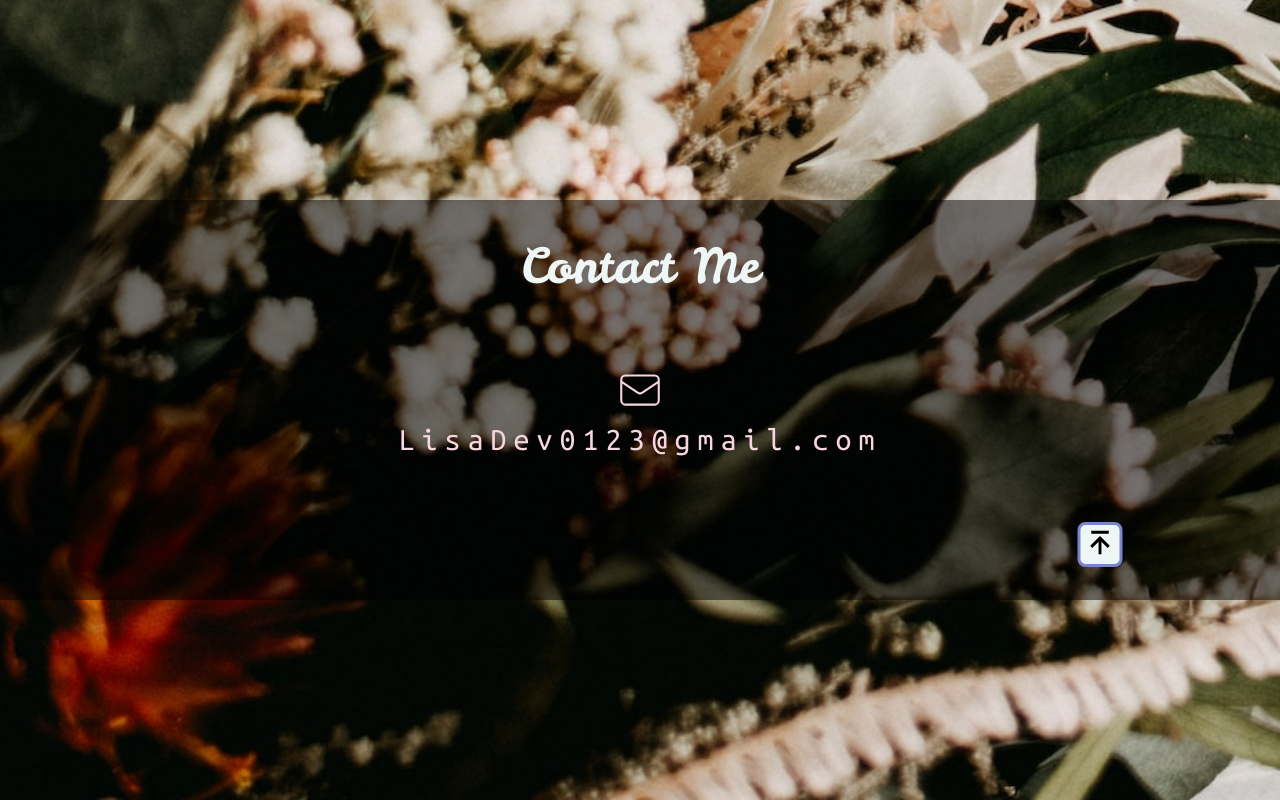
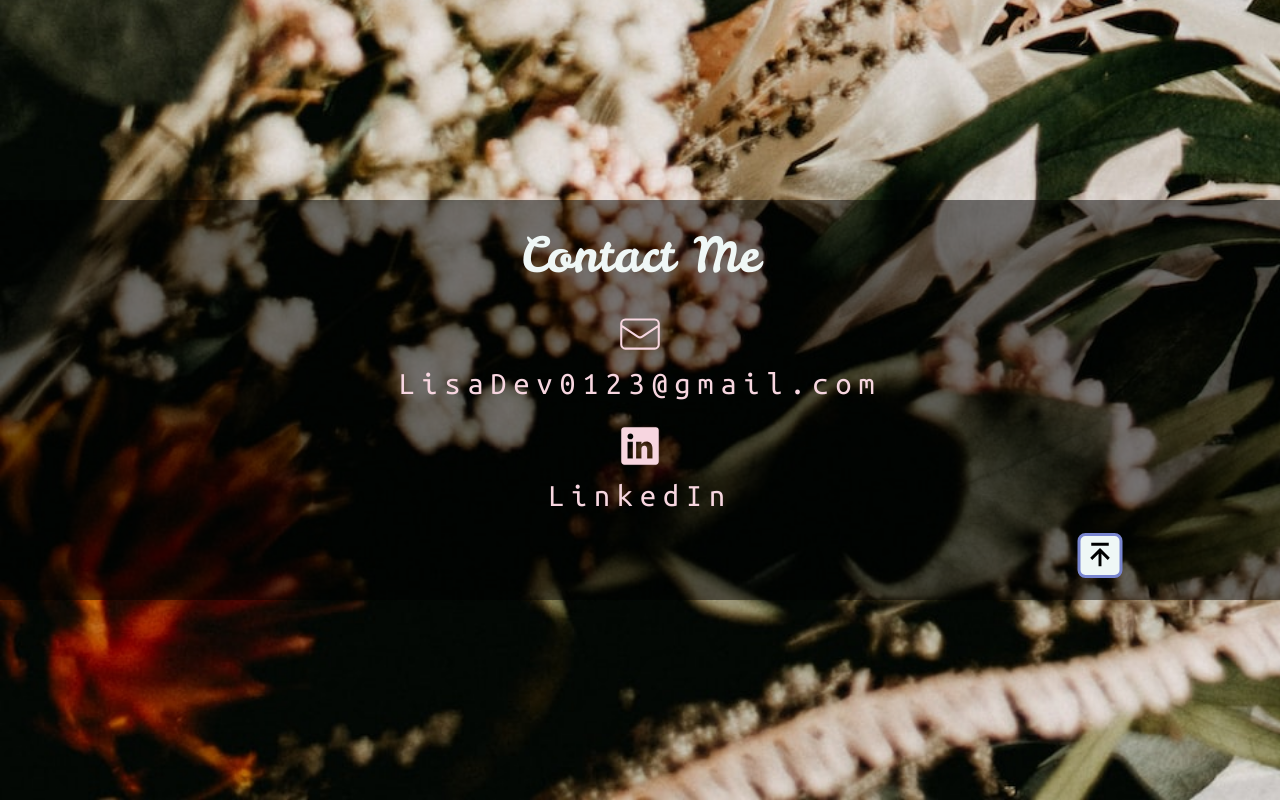
Before and after one commit to lisa-go/portfolio, a React (Vite) app: page / in a window 1280 px wide. Shown: the part 3615-4415 px from the top of the page. Built offline with nearby package versions, Linux system fonts and the light colour scheme.

Commit message:
links open in new tab, added linkedin profile

```diff
--- a/src/components/Contact.jsx
+++ b/src/components/Contact.jsx
@@ -1,13 +1,18 @@
 import { HiOutlineMail } from "react-icons/hi";
 import { BiArrowToTop } from "react-icons/bi";
+import { IoLogoLinkedin } from "react-icons/io";
 
 export default function Contact({ intRef, conRef, handleClick }) {
     return (
         <div id="contactcont" ref={conRef}>
             <div className="header">Contact Me</div>
-            <div className="email">
+            <div className="contact">
                 <HiOutlineMail size={50} />
                 <span>LisaDev0123@gmail.com</span>
+            </div>
+            <div className="contact">
+                <IoLogoLinkedin size={50} />
+                <a href="https://www.linkedin.com/in/lisa-g-8b5a86184/" target="_blank">LinkedIn</a>
             </div>
             <button className="topbtn" onClick={() => handleClick(intRef)}>
                 <BiArrowToTop size={35} />
--- a/src/components/Projects.jsx
+++ b/src/components/Projects.jsx
@@ -27,11 +27,11 @@ export default function Projects({ intRef, proRef, handleClick }) {
                         <img src={pro.image} alt={pro.name} className="ss" />
                         <div className="proname">{pro.name}</div>
                         <div className="prolink">
-                            <a href={pro.github}>
+                            <a href={pro.github} target="_blank">
                                 <FaGithubAlt size={35} />
                                 <span>Github</span>
                             </a>
-                            <a href={pro.preview}>
+                            <a href={pro.preview} target="_blank">
                                 <ImEnter size={35} />
                                 <span>Preview</span>
                             </a>
--- a/src/styles/contact.scss
+++ b/src/styles/contact.scss
@@ -5,7 +5,7 @@
     margin: 25vh 0;
     display: flex;
     flex-direction: column;
-    justify-content: space-around;
+    justify-content: space-evenly;
 
     .header {
         align-self: center;
@@ -14,7 +14,7 @@
         color: $cr;
     }
 
-    .email {
+    .contact {
         display: flex;
         flex-direction: column;
         justify-content: center;
```
